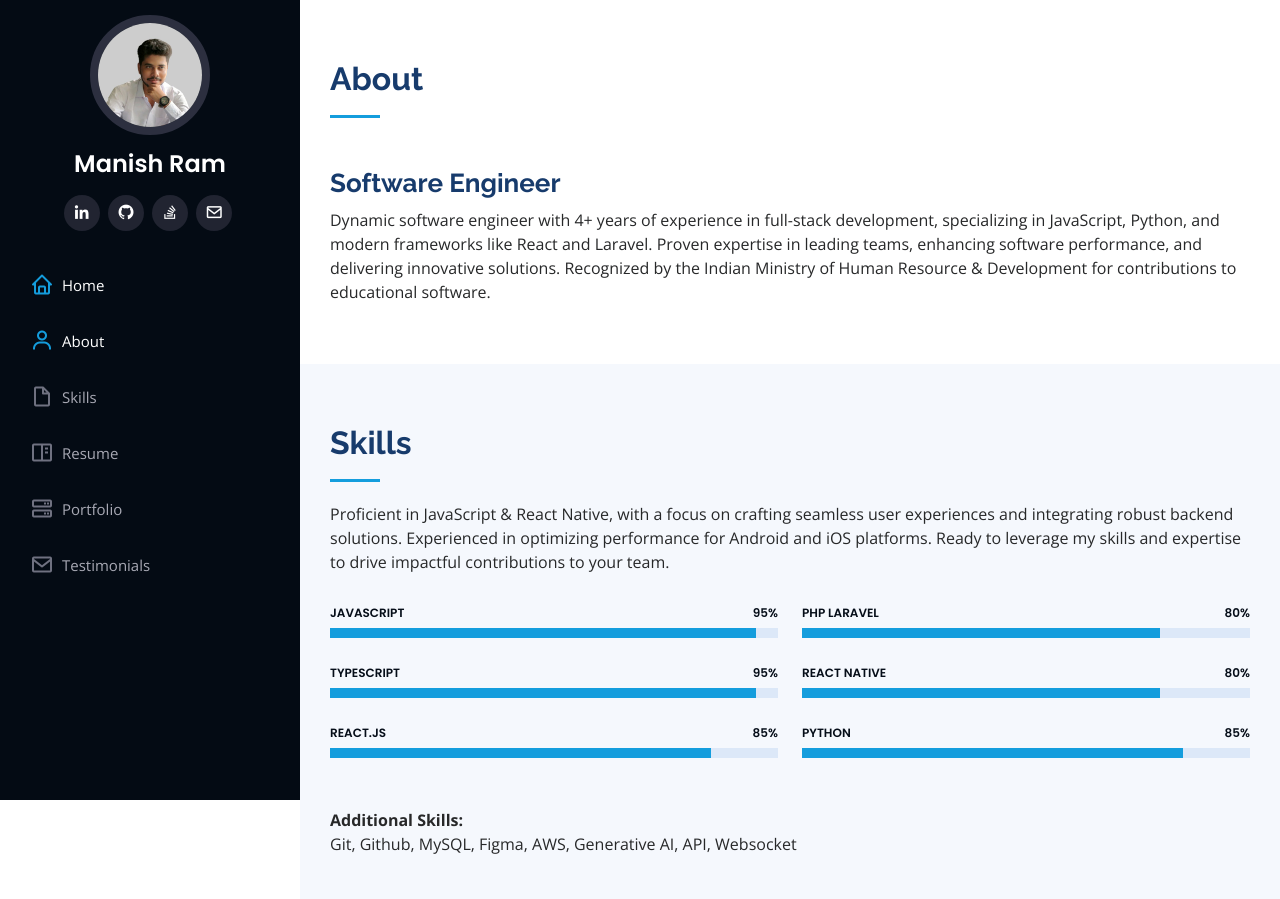
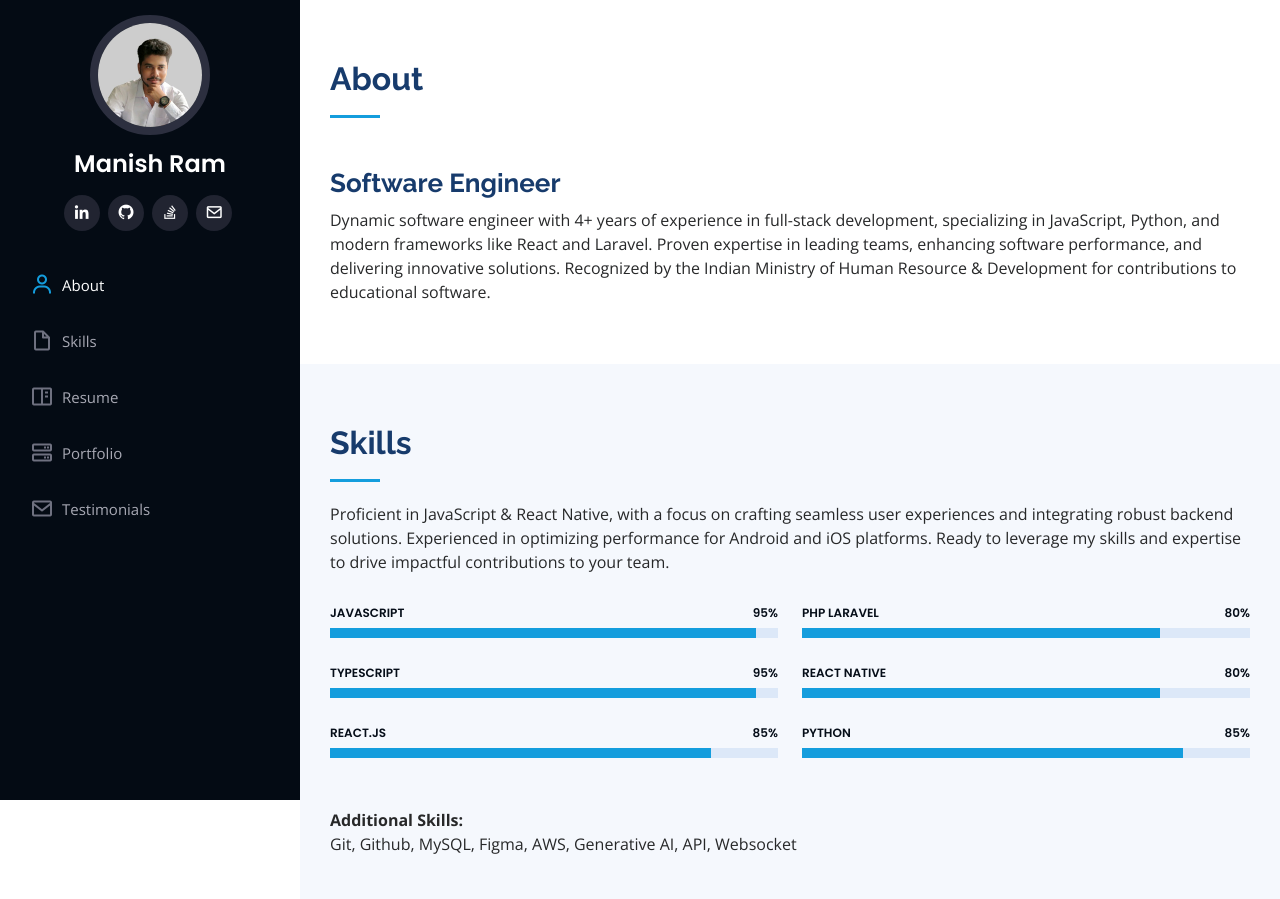
Before and after one commit to manishram/manishram.github.io, a plain HTML site: page index.html in a window 1280 px wide. Shown: the top 899 px of the page. Drawn offline with nearby package versions, Linux system fonts and the light colour scheme.

Commit message:
clean side nav

```diff
--- a/index.html
+++ b/index.html
@@ -51,7 +51,6 @@
 
       <nav id="navbar" class="nav-menu navbar">
         <ul>
-          <li><a href="#hero" class="nav-link scrollto active"><i class="bx bx-home"></i> <span>Home</span></a></li>
           <li><a href="#about" class="nav-link scrollto"><i class="bx bx-user"></i> <span>About</span></a></li>
           <li><a href="#skills" class="nav-link scrollto"><i class="bx bx-file-blank"></i> <span>Skills</span></a></li>
           <li><a href="#resume" class="nav-link scrollto"><i class="bx bx-book-content"></i> <span>Resume</span></a></li>
```
